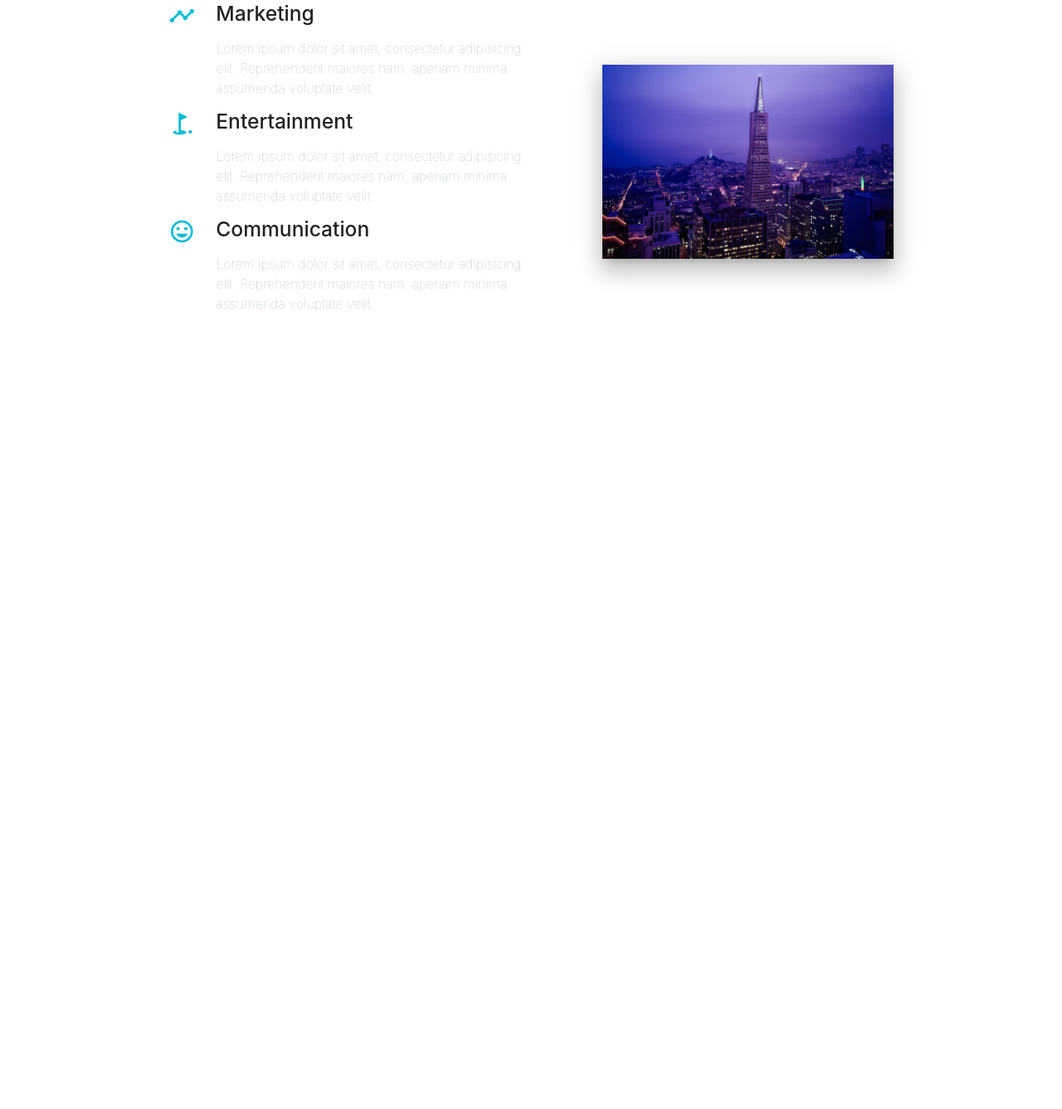
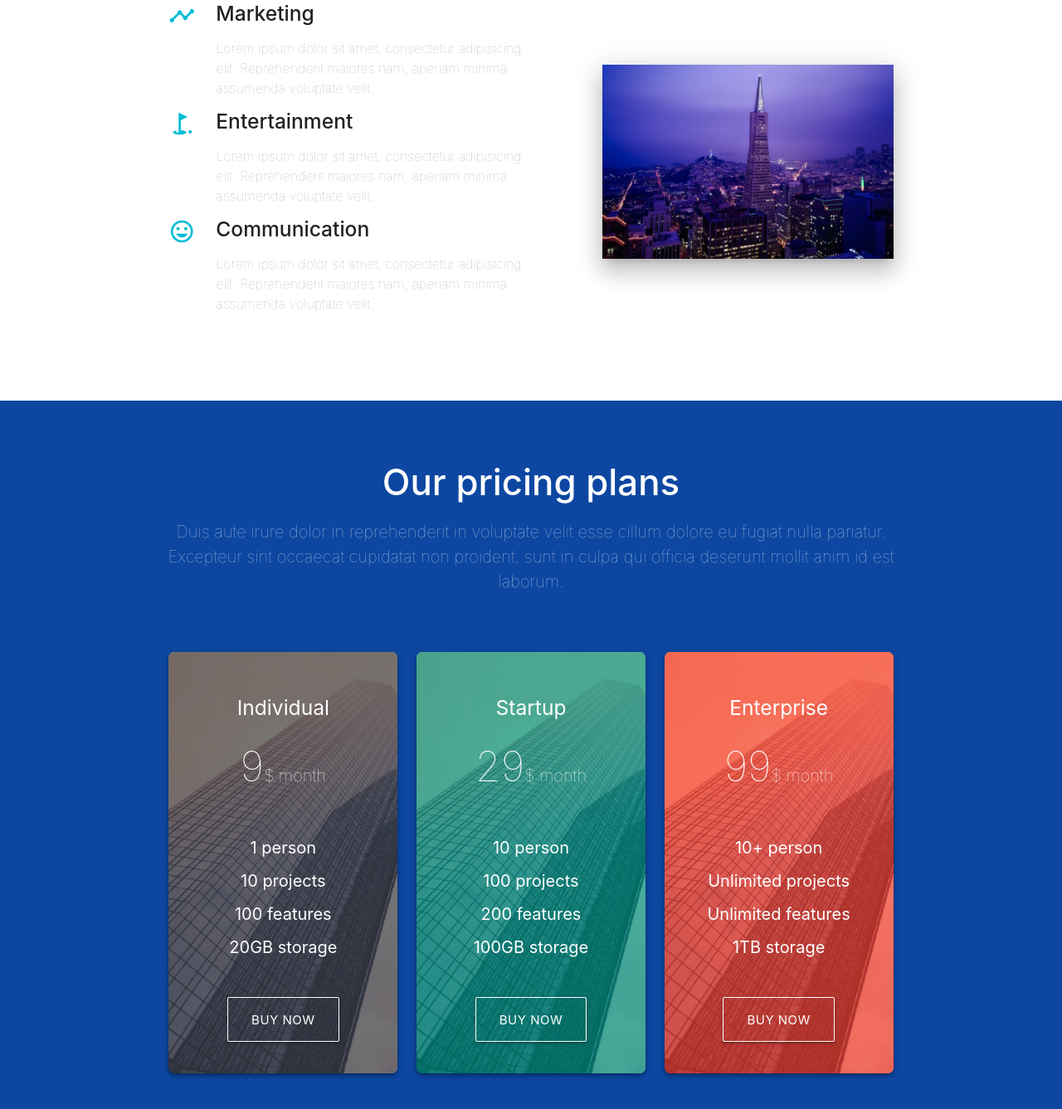
Before and after one commit to OstapHetman/material-websites, a website with bundled scripts: page landing-1/index.html in a window 1280 px wide. Shown: the part 2584-3921 px from the top of the page at 83% size. Before the commit the page ends 3067 px from the top, so only its background shows below. Built offline with nearby package versions, Linux system fonts and the light colour scheme.

Commit message:
add layout for plans section

```diff
--- a/landing-1/index.html
+++ b/landing-1/index.html
@@ -272,6 +272,63 @@
     </section>
     <!-- End Section: Projects -->
 
+    <!-- Start Section: Plans -->
+    <section id="plans" class="blue darken-4">
+        <div class="container">
+            <div class="row">
+                <h3>Our pricing plans</h3>
+                <p>Duis aute irure dolor in reprehenderit in voluptate velit esse cillum dolore eu fugiat nulla pariatur. Excepteur
+                    sint occaecat cupidatat non proident, sunt in culpa qui officia deserunt mollit anim id est laborum.</p>
+                <div class="col xl4 plan ">
+                    <div class="plan-bg z-depth-2">
+                        <h5>Individual</h5>
+                        <p>
+                            <span class="price">9</span>$ month</p>
+                        <ul>
+                            <li>1 person</li>
+                            <li>10 projects</li>
+                            <li>100 features</li>
+                            <li>20GB storage</li>
+                        </ul>
+                        <a class="waves-effect waves-light transparent btn-large">Buy Now</a>
+                    </div>
+                </div>
+
+                <div class="col xl4 plan ">
+                    <div class="plan-bg z-depth-2">
+                        <h5>Startup</h5>
+                        <p>
+                            <span class="price">29</span>$ month</p>
+                        <ul>
+                            <li>10 person</li>
+                            <li>100 projects</li>
+                            <li>200 features</li>
+                            <li>100GB storage</li>
+                        </ul>
+                        <a class="waves-effect waves-light transparent btn-large">Buy Now</a>
+                    </div>
+                </div>
+
+                <div class="col xl4 plan ">
+                    <div class="plan-bg z-depth-2">
+                        <h5>Enterprise</h5>
+                        <p>
+                            <span class="price">99</span>$ month</p>
+                        <ul>
+                            <li>10+ person</li>
+                            <li>Unlimited projects</li>
+                            <li>Unlimited features</li>
+                            <li>1TB storage</li>
+                        </ul>
+                        <a class="waves-effect waves-light transparent btn-large">Buy Now</a>
+                    </div>
+                </div>
+
+            </div>
+        </div>
+    </section>
+    <!-- End Section: Plans -->
+
     <!-- Compiled and minified JavaScript -->
     <script src="https://cdnjs.cloudflare.com/ajax/libs/materialize/1.0.0-rc.2/js/materialize.min.js"></script>
     <script src="./index.js"></script>
--- a/landing-1/index.js
+++ b/landing-1/index.js
@@ -4,3 +4,4 @@ import "./scss/layout/_header.scss";
 import "./scss/layout/_features.scss";
 import "./scss/layout/_about.scss";
 import "./scss/layout/_projects.scss";
+import "./scss/layout/_plans.scss";
--- /dev/null
+++ b/landing-1/scss/layout/_plans.scss
@@ -0,0 +1,101 @@
+#plans {
+  padding: 5rem 0;
+  .plan {
+    &-bg {
+      background: url("../../img/architecture.jpg");
+      background-size: cover;
+      position: relative;
+      color: #fff;
+      text-align: center;
+      padding: 2.5rem 0;
+      border-radius: 7px;
+      p,
+      h5,
+      ul {
+        position: relative;
+        color: #fff;
+        opacity: 1;
+      }
+      p {
+        margin-bottom: 0;
+        font-size: 20px;
+        .price {
+          font-size: 50px;
+        }
+      }
+      a {
+        border: 1px solid #fff;
+      }
+      ul {
+        padding: 2rem 0;
+        li {
+          margin-top: 10px;
+          font-size: 20px;
+          &:first-child {
+            margin-top: 0;
+          }
+        }
+      }
+    }
+    &:nth-of-type(1) {
+      .plan-bg {
+        &:before {
+          content: "";
+          position: absolute;
+          left: 0;
+          top: 0;
+          width: 100%;
+          height: 100%;
+          background: rgba(62, 69, 81, 0.7);
+          border-radius: 7px;
+        }
+      }
+    }
+    &:nth-of-type(2) {
+      .plan-bg {
+        &:before {
+          content: "";
+          position: absolute;
+          left: 0;
+          top: 0;
+          width: 100%;
+          height: 100%;
+          background: rgba(0, 150, 136, 0.7);
+          border-radius: 7px;
+        }
+      }
+    }
+    &:nth-of-type(3) {
+      .plan-bg {
+        &:before {
+          content: "";
+          position: absolute;
+          left: 0;
+          top: 0;
+          width: 100%;
+          height: 100%;
+          background: rgba(244, 67, 54, 0.7);
+          border-radius: 7px;
+        }
+      }
+    }
+  }
+  .row {
+    margin-bottom: 0;
+  }
+  h3 {
+    font-weight: 500;
+    margin-top: 0;
+  }
+  h3,
+  p {
+    text-align: center;
+    color: #fff;
+  }
+  p {
+    margin-bottom: 70px;
+    font-size: 20px;
+    font-weight: 100;
+    opacity: 0.6;
+  }
+}
```
Also changed, not shown: landing-1/dist/architecture.91d9f7bd.jpg (added), landing-1/dist/index.html, landing-1/img/architecture.jpg (added), 3 other files.
